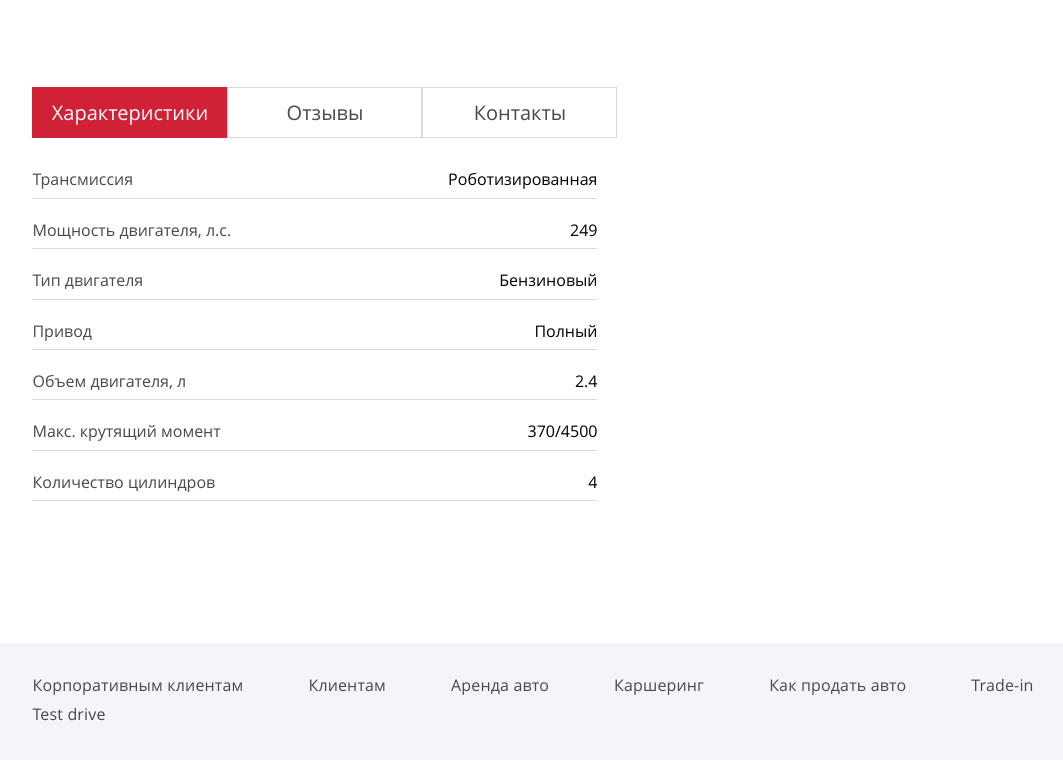
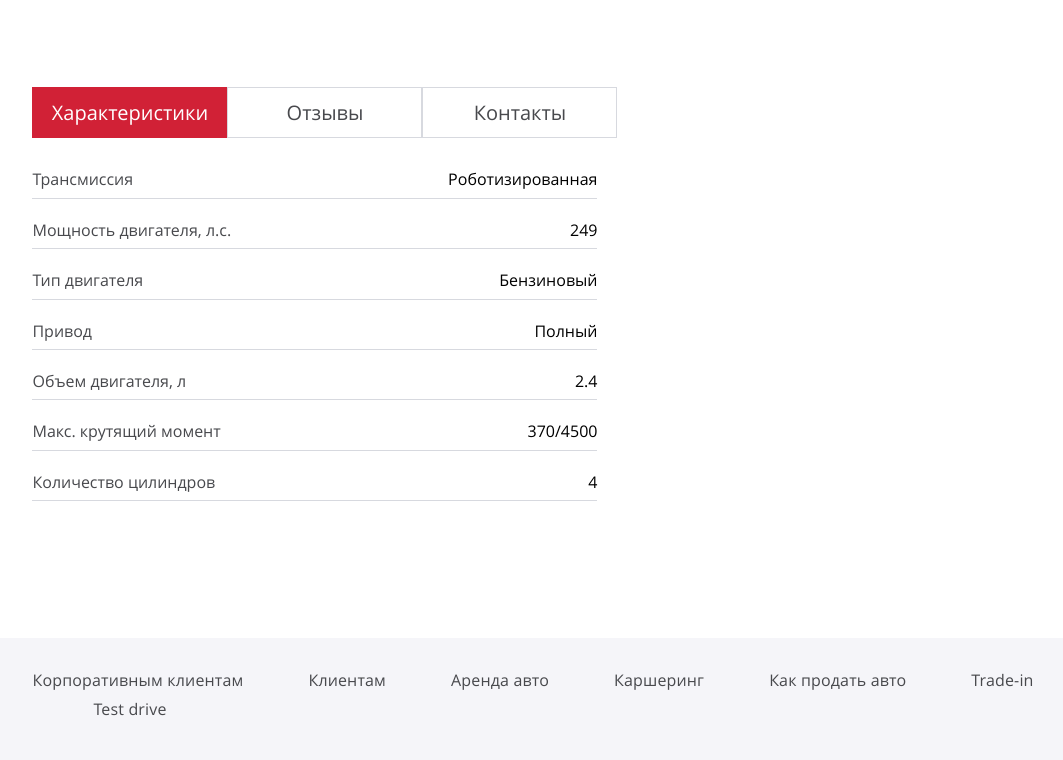
Before and after one commit to Zhenia96/Avto-Moto, a React (Create React App) app: page / in a window 1280 px wide. Shown: the part 670-1430 px from the top of the page, without its empty margins (82-1145 px from the left). Built offline with nearby package versions, Linux system fonts and the light colour scheme; a web font is replaced by a local one.

Commit message:
Fix adding horizontal scroll

```diff
--- a/src/components/main-footer/main-footer.scss
+++ b/src/components/main-footer/main-footer.scss
@@ -18,14 +18,17 @@
   font-size: 16px;
   letter-spacing: 0.01em;
   color: rgba(72, 73, 77, 1);
-  margin-right: -65px;
 }
 
 .main-footer__menu-item {
-  margin-right: 65px;
+  margin-left: 65px;
 
-  &:nth-child(6) {
-    margin-right: 57px;
+  &:first-child {
+    margin-left: 0;
+  }
+
+  &:nth-child(7) {
+    margin-left: 61px;
   }
 }
 
--- a/src/components/main-page/main-page.scss
+++ b/src/components/main-page/main-page.scss
@@ -15,6 +15,7 @@
                        'tabs tabs';
   column-gap: 57px;
   margin-top: 76px;
+  margin-bottom: 137px;
 }
 
 .page__column {
@@ -27,7 +28,6 @@
 
 .page__tabs {
   grid-area: tabs;
-  margin-bottom: 142px;
 }
 
 .page__title {
--- a/src/components/site-menu/site-menu.scss
+++ b/src/components/site-menu/site-menu.scss
@@ -11,12 +11,11 @@
   font-size: 16px;
   letter-spacing: 0.01em;
   color: rgba(72, 73, 77, 1);
-  margin-right: -68px;
   padding-top: 10px;
 }
 
 .site-menu__item {
-  margin-right: 68px;
+  margin-left: 68px;
 }
 
 .site-menu__link {
```
